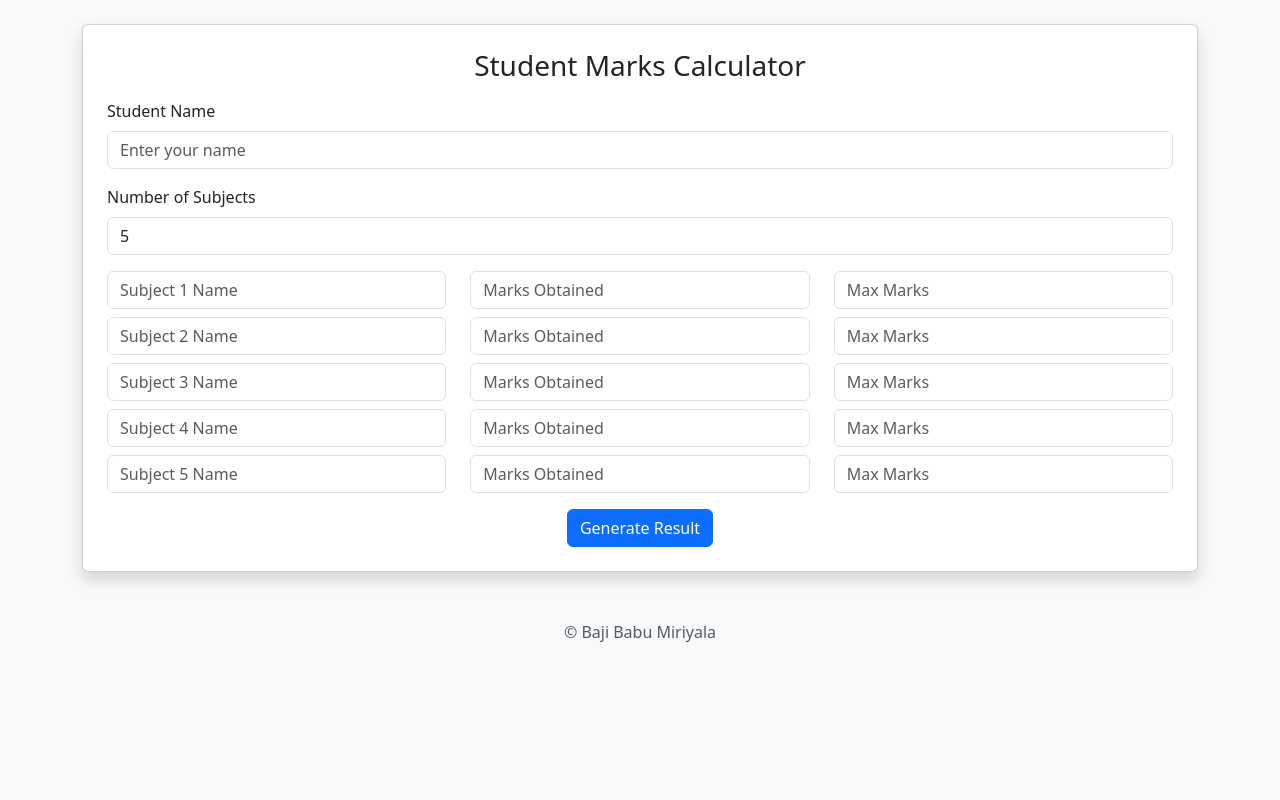
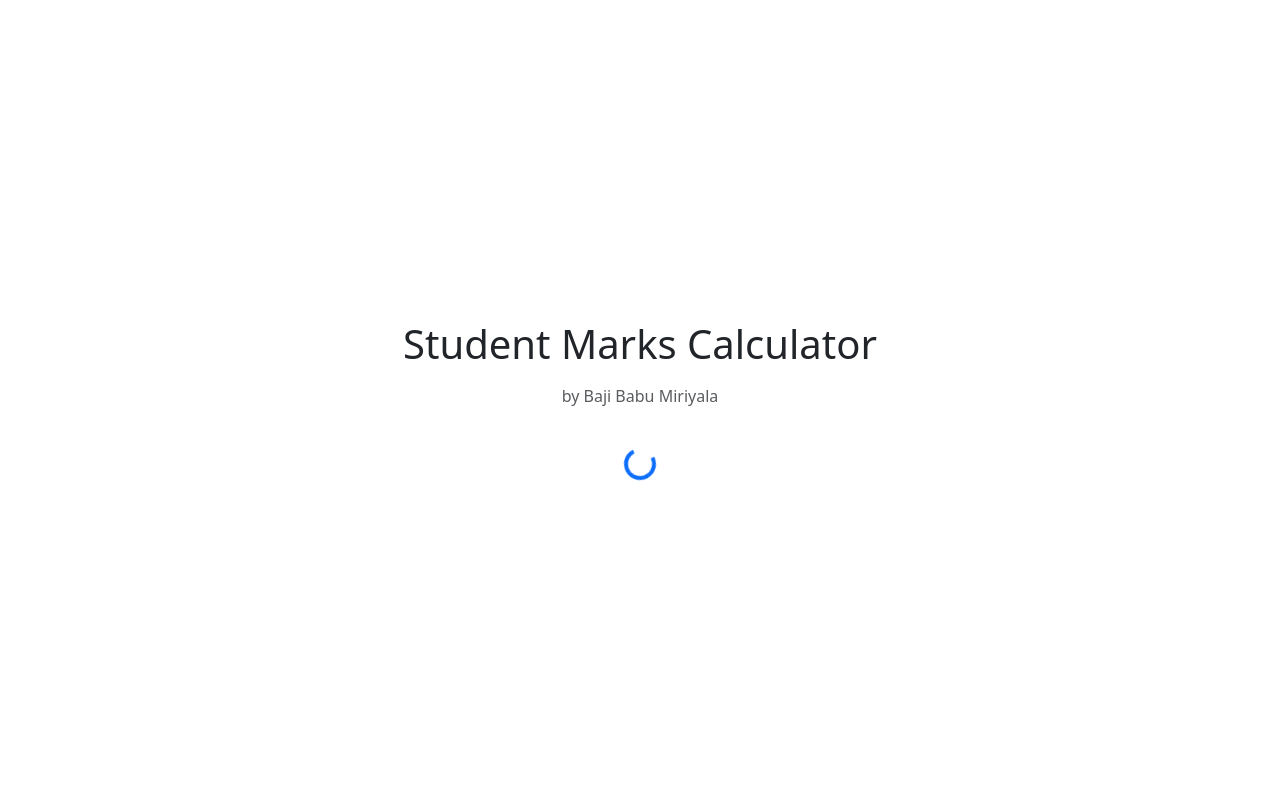
Before and after one commit to Baji692/student-marks-app, a Flask app: page / in a window 1280 px wide. Run offline with Flask 3, Linux system fonts and the light colour scheme.

Commit message:
Update index.html

```diff
--- a/templates/index.html
+++ b/templates/index.html
@@ -3,8 +3,20 @@
 <head>
   <meta charset="UTF-8" />
   <meta name="viewport" content="width=device-width, initial-scale=1.0"/>
-  <title>Student Marks Entry</title>
+  <title>Student Marks Calculator</title>
   <link href="https://cdn.jsdelivr.net/npm/bootstrap@5.3.0/dist/css/bootstrap.min.css" rel="stylesheet" />
+
+  <style>
+    #splash {
+      position: fixed;
+      top: 0;
+      left: 0;
+      width: 100%;
+      height: 100vh;
+      background-color: white;
+      z-index: 9999;
+    }
+  </style>
 
   <script>
     function generateSubjectFields() {
@@ -35,7 +47,18 @@
   </script>
 </head>
 <body class="bg-light">
-  <div class="container mt-4">
+
+  <!-- Splash Screen -->
+  <div id="splash" class="d-flex flex-column justify-content-center align-items-center">
+    <h1 class="mb-3">Student Marks Calculator</h1>
+    <p class="text-muted">by Baji Babu Miriyala</p>
+    <div class="spinner-border text-primary mt-4" role="status">
+      <span class="visually-hidden">Loading...</span>
+    </div>
+  </div>
+
+  <!-- Main Content -->
+  <div class="container mt-4" id="main-content">
     <div class="card shadow p-4">
       <h3 class="text-center mb-3">Student Marks Calculator</h3>
       <form action="/result" method="POST">
@@ -58,9 +81,19 @@
     </div>
   </div>
 
-<footer class="text-center mt-5 text-muted">
-  &copy; Baji Babu Miriyala
-</footer>
+  <!-- Footer -->
+  <footer class="text-center mt-5 text-muted">
+    &copy; Baji Babu Miriyala
+  </footer>
+
+  <script>
+    // Splash screen hide after 2 seconds
+    window.addEventListener("load", () => {
+      setTimeout(() => {
+        document.getElementById("splash").style.display = "none";
+      }, 2000);
+    });
+  </script>
 
 </body>
 </html>
```
